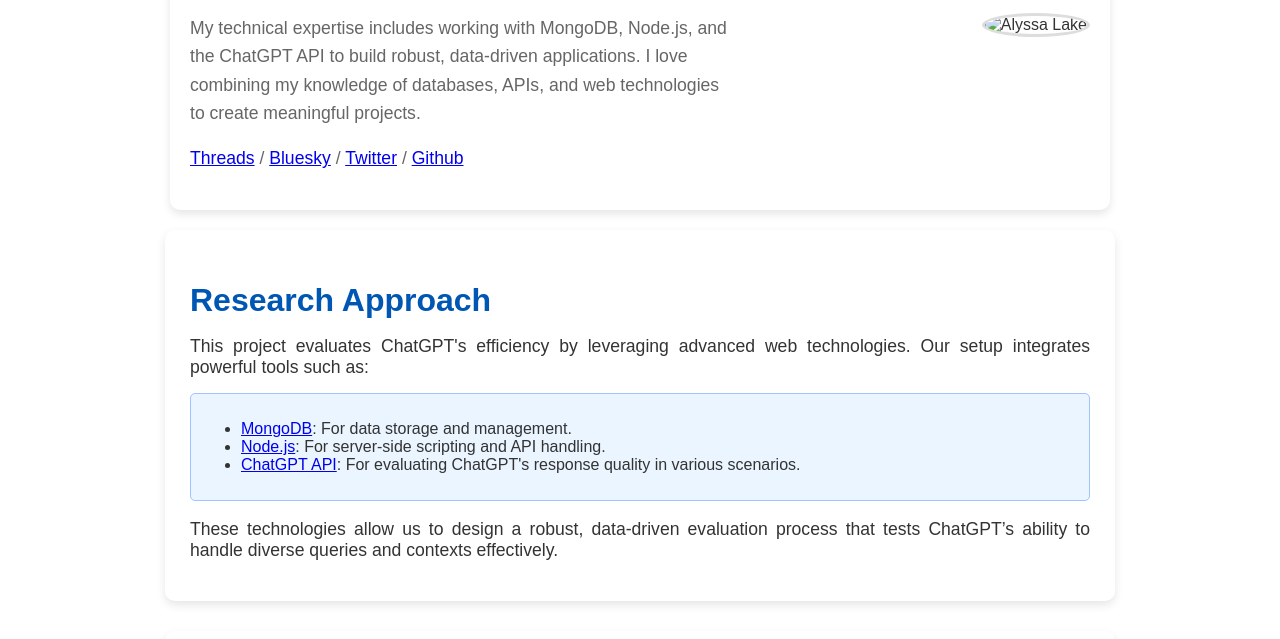
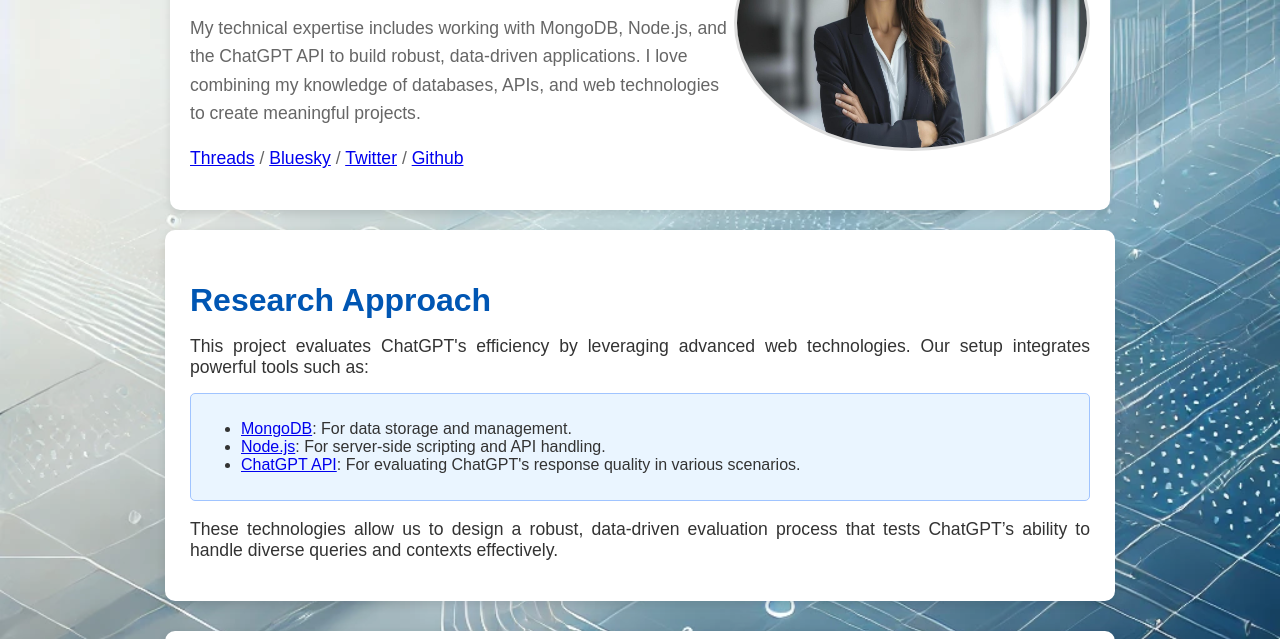
Before and after one commit to jean03f/trial, a plain HTML site: page index.html in a window 1280 px wide. Shown: the part 461-1100 px from the top of the page. Drawn offline with Linux system fonts and the light colour scheme.

Commit message:
Update index.html

```diff
--- a/index.html
+++ b/index.html
@@ -5,7 +5,7 @@
     <title>ChatGPT Efficiency Evaluation</title>
     <meta name="author" content="Alyssa">
     <meta name="viewport" content="width=device-width, initial-scale=1">
-    <link rel="shortcut icon" href="/images/favicon/favicon.ico" type="image/x-icon">
+    <link rel="shortcut icon" href="/favicon/favicon.ico" type="image/x-icon">
 
     <style>
 
@@ -178,7 +178,7 @@
   margin-top: 15px;
 }
 body {
-  background-image: url('/images/bg.webp');
+  background-image: url('/bg.webp');
   background-size: cover;
   background-repeat: no-repeat;
   background-attachment: fixed;
@@ -237,7 +237,7 @@
       </div>
       <!-- Profile Image -->
       <div class="profile-image">
-          <img src="/images/alyssa.jpg" alt="Alyssa Lake">
+          <img src="/alyssa.jpg" alt="Alyssa Lake">
       </div>
     </section>
 
```
